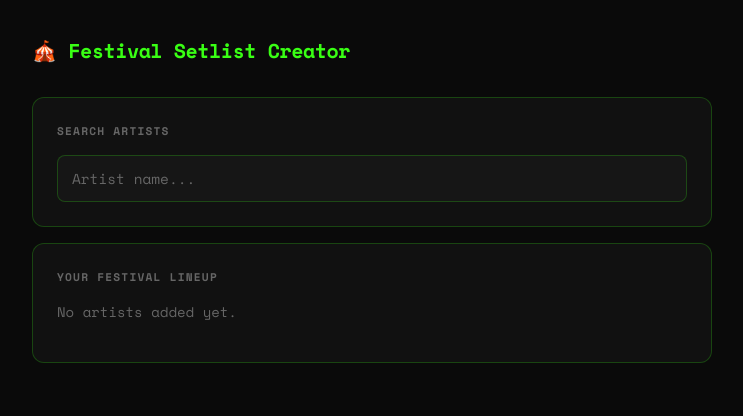
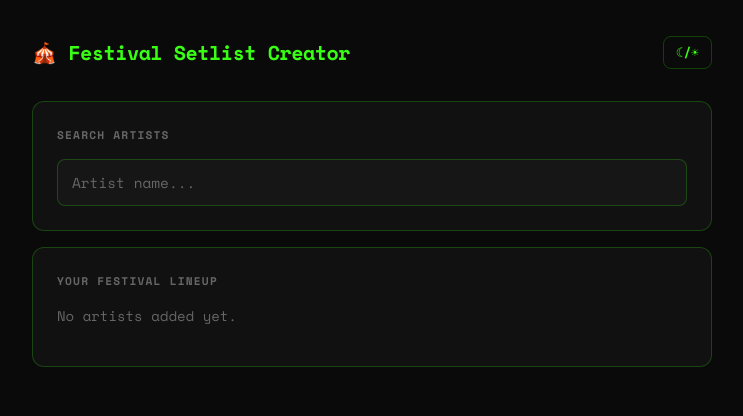
Before and after one commit to based-on-what/festival-setlistfm, a Flask app: page / in a window 1280 px wide. Shown: the top 416 px of the page, without its empty margins (268-1011 px from the left). Run offline with Flask 3, Linux system fonts and the light colour scheme.

Commit message:
theme toggle

```diff
--- a/static/app.js
+++ b/static/app.js
@@ -1,5 +1,15 @@
 const selectedArtists = [];
 let searchTimeout = null;
+
+(function initTheme() {
+  const saved = localStorage.getItem("festival-theme") || "dark";
+  document.documentElement.setAttribute("data-theme", saved);
+  document.getElementById("theme-toggle").addEventListener("click", () => {
+    const next = document.documentElement.getAttribute("data-theme") === "dark" ? "light" : "dark";
+    document.documentElement.setAttribute("data-theme", next);
+    localStorage.setItem("festival-theme", next);
+  });
+})();
 
 function showError(id, msg) {
   const el = document.getElementById(id);
--- a/static/style.css
+++ b/static/style.css
@@ -13,6 +13,19 @@
   --danger: #ff4d4d;
   --radius: 12px;
   --radius-sm: 8px;
+}
+
+[data-theme="light"] {
+  --bg: #f3f3f3;
+  --surface: #ffffff;
+  --surface2: #ebebeb;
+  --surface3: #dedede;
+  --border: rgba(255, 7, 58, 0.3);
+  --text: #1a1a1a;
+  --muted: #888;
+  --accent: #ff073a;
+  --accent-hover: #e0002f;
+  --danger: #cc0000;
 }
 
 body {
@@ -334,6 +347,25 @@ body {
   border-radius: var(--radius-sm);
 }
 
+/* Theme toggle */
+.theme-toggle {
+  background: transparent;
+  border: 1px solid var(--border);
+  color: var(--accent);
+  font-family: 'Space Mono', monospace;
+  font-size: 0.8rem;
+  font-weight: 700;
+  padding: 6px 12px;
+  border-radius: var(--radius-sm);
+  cursor: pointer;
+  transition: background 0.2s, color 0.2s;
+  white-space: nowrap;
+}
+
+.theme-toggle:hover {
+  background: var(--surface2);
+}
+
 /* Footer */
 footer {
   text-align: center;
--- a/templates/index.html
+++ b/templates/index.html
@@ -13,6 +13,7 @@
   <div class="app">
     <header class="header">
       <h1 class="logo">🎪 Festival Setlist Creator</h1>
+      <button id="theme-toggle" class="theme-toggle">☾/☀</button>
     </header>
 
     <main id="main-content">
```
